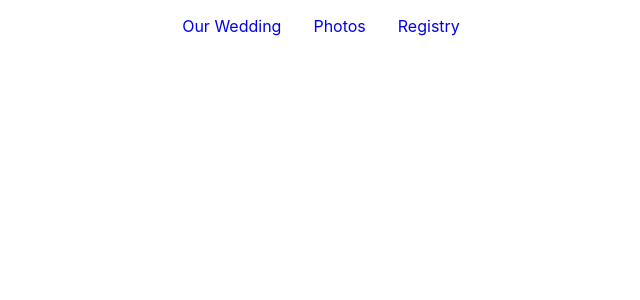
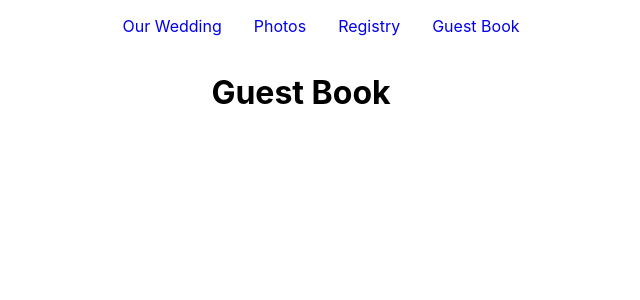
Before and after one commit to mikebkim/weddings, a React (Create React App) app: page /guestbook in a window 1280 px wide. Shown: the top 300 px of the page, without its empty margins (339-979 px from the left). Built offline with nearby package versions, Linux system fonts and the light colour scheme.

Commit message:
add page to nav

```diff
--- a/src/App.js
+++ b/src/App.js
@@ -9,6 +9,7 @@ import './App.css';
 import HomePage from './pages/HomePage/HomePage'
 import PhotoPage from './pages/PhotoPage/PhotoPage'
 import RegistryPage from './pages/RegistryPage/RegistryPage';
+import GuestBookPage from './pages/GuestBookPage/GuestBookPage';
 
 // Components
 import NavBar from './components/NavBar/NavBar';
@@ -22,6 +23,7 @@ class App extends Component {
           <Route exact path='/' render={() => <HomePage />} />
           <Route path='/photos' render={() => <PhotoPage />} />
           <Route path='/registry' render={() => <RegistryPage />} />
+          <Route path='/guestbook' render={() => <GuestBookPage />} />
         </Switch>
       </div>
     )
--- a/src/components/NavBar/NavBar.jsx
+++ b/src/components/NavBar/NavBar.jsx
@@ -15,6 +15,9 @@ const NavBar = (props) => {
                 <li className="nav-item">
                     <Link to="/registry" className="nav-link">Registry</Link>
                 </li>
+                <li className="nav-item">
+                    <Link to="/guestbook" className="nav-link">Guest Book</Link>
+                </li>
             </ul>
         </nav>
     )
--- /dev/null
+++ b/src/pages/GuestBookPage/GuestBookPage.jsx
@@ -0,0 +1,10 @@
+import React from 'react'
+import './GuestBookPage.scss'
+
+const GuestBookPage = () => {
+    return <div className="GuestBookPage">
+        <h1>Guest Book</h1>
+        </div>
+}
+
+export default GuestBookPage
--- /dev/null
+++ b/src/pages/GuestBookPage/GuestBookPage.scss
@@ -0,0 +1,4 @@
+.GuestBookPage {
+    display: flex;
+    justify-content: center;
+}
--- a/src/pages/HomePage/HomePage.jsx
+++ b/src/pages/HomePage/HomePage.jsx
@@ -3,7 +3,7 @@ import './HomePage.scss'
 
 const HomePage = () => {
     return <div className="HomePage">
-        <h1>Nick and Emily</h1>
+        <h1>Nick & Emily</h1>
         </div>
 }
 
```
